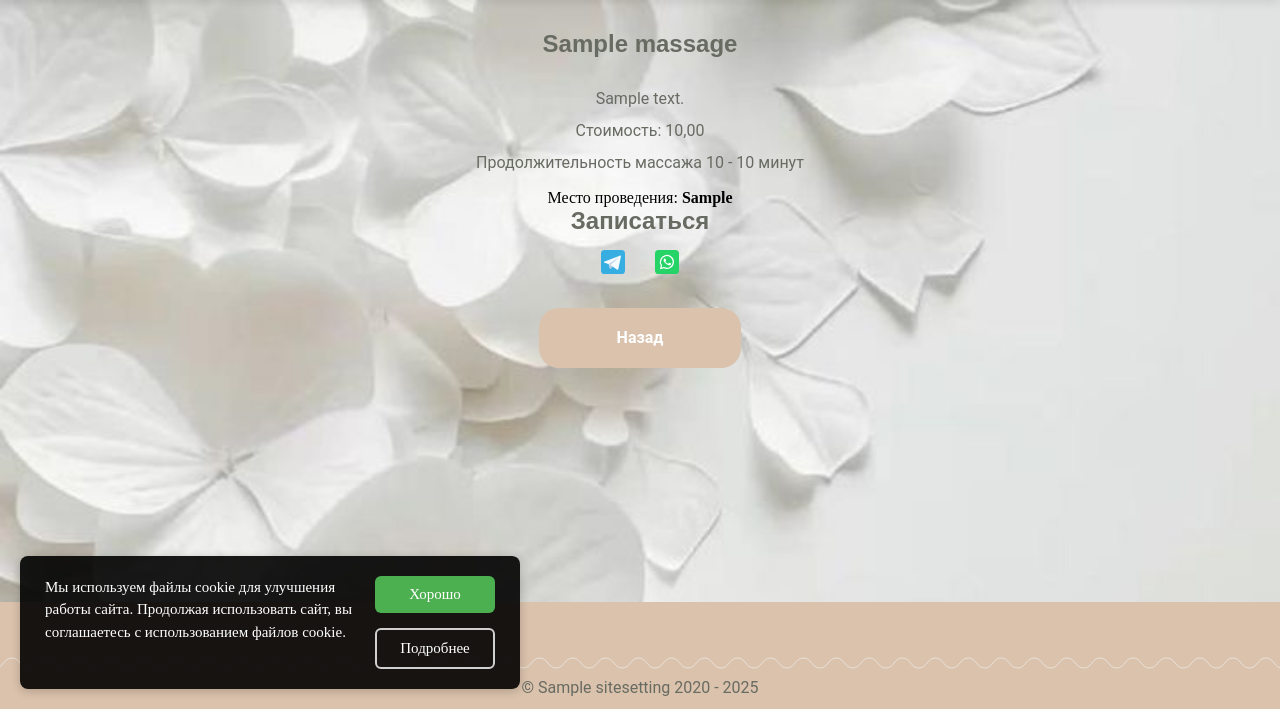
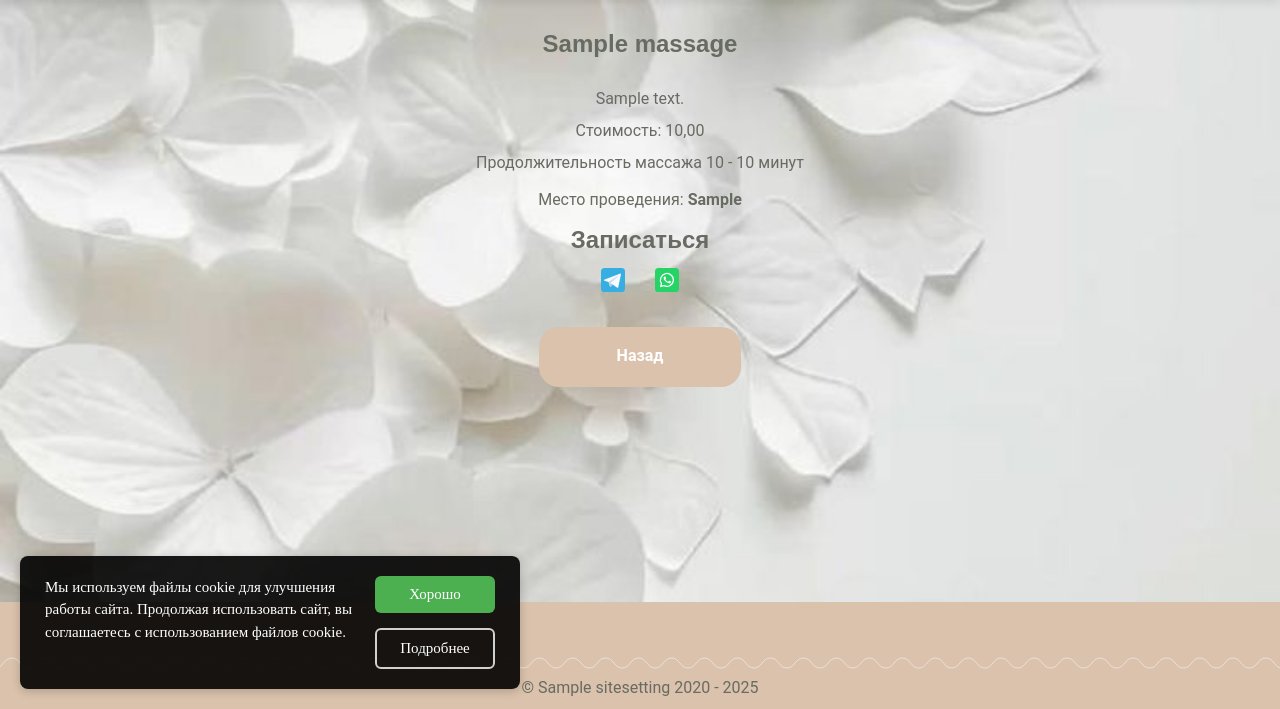
Before and after one commit to Igorek1986/massaz72, a Django app: a page that uses massaz72/main/templates/main/base.html in a window 1280 px wide. Shown: the part 91-800 px from the top of the page. Run offline with Django 5.2, Linux system fonts and the light colour scheme; tables that the repository leaves empty hold one stand-in row (values such as "Sample post"); style sheets or scripts are compiled from the project's sources; some libraries are stand-ins or nearby versions; some web fonts are replaced.

Commit message:
added style for location

```diff
--- a/massaz72/static/css/components/_massage.scss
+++ b/massaz72/static/css/components/_massage.scss
@@ -145,6 +145,15 @@
     color: var(--main-color-text);
   }
 
+    &__location {
+    margin-bottom: calc(var(--offset) / 2);
+    font-family: var(--font-family);
+    font-weight: 400;
+    font-size: 16px;
+    line-height: 137%;
+    color: var(--main-color-text);
+  }
+
   &__back {
     display: flex;
             align-items: center;
```
Also changed, not shown: massaz72/static/css/main.css (+7 -0 lines).
